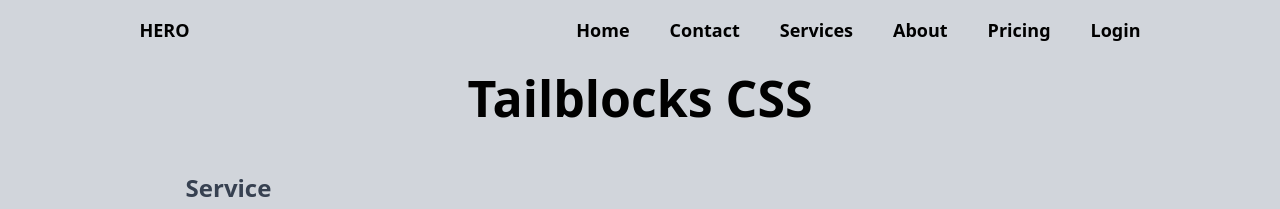
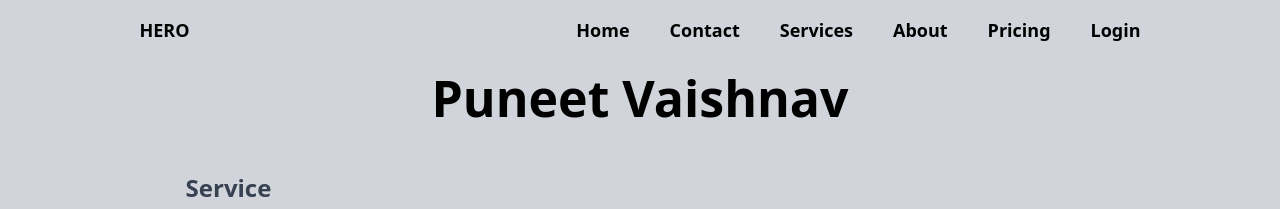
Before and after one commit to iamfutureflash/cuddly-giggle.github.io, a plain HTML site: page index.html in a window 1280 px wide. Shown: the top 209 px of the page. Drawn offline with nearby package versions, Linux system fonts and the light colour scheme.

```diff
--- a/index.html
+++ b/index.html
@@ -54,7 +54,7 @@
       </div>
       <div class="flex justify-center items-center">
         <div class="flex flex-col justify-center items-center max-w-7xl">
-          <h1 class="text-3xl md:text-[50px] font-bold mt-5">Tailblocks CSS</h1>
+          <h1 class="text-3xl md:text-[50px] font-bold mt-5">Puneet Vaishnav</h1>
           <div
             class="flex flex-col justify-center items-center xl:flex-row m-8 w-[80%] lg:w-full"
           >
```
